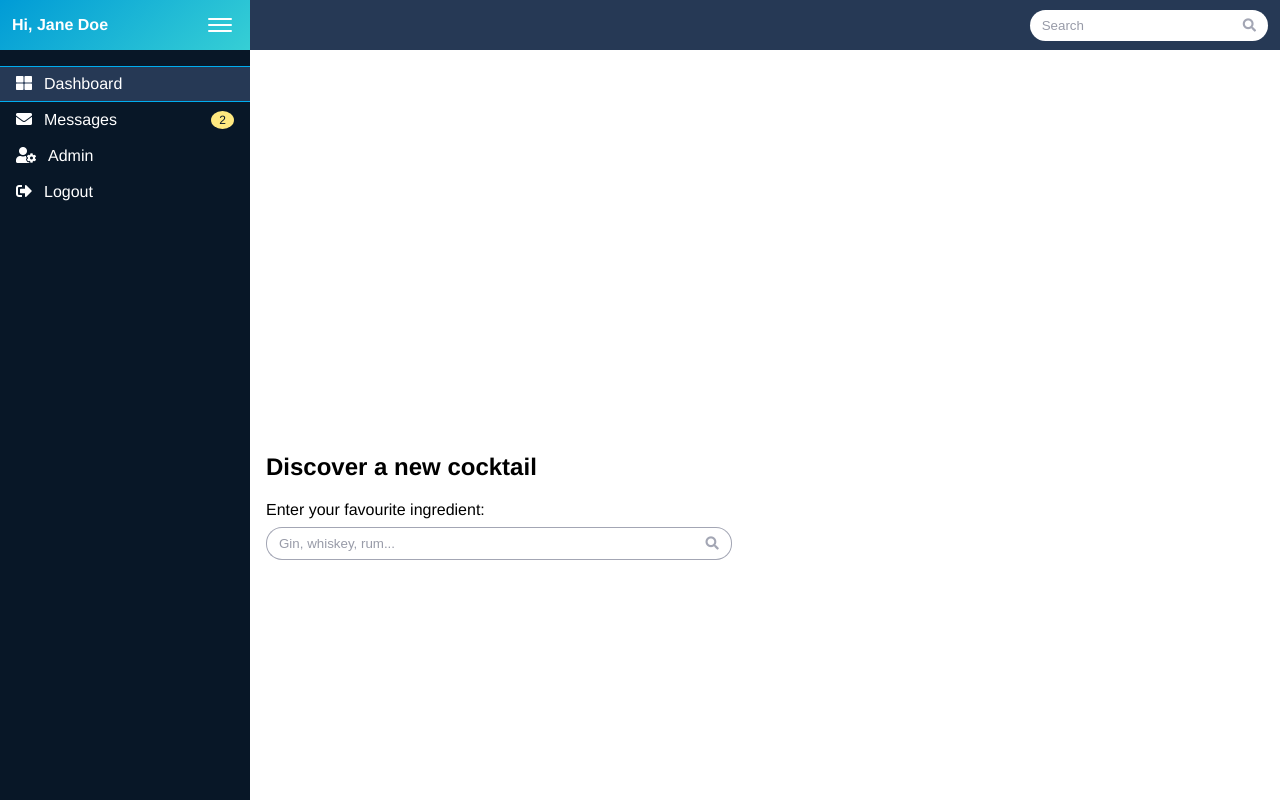
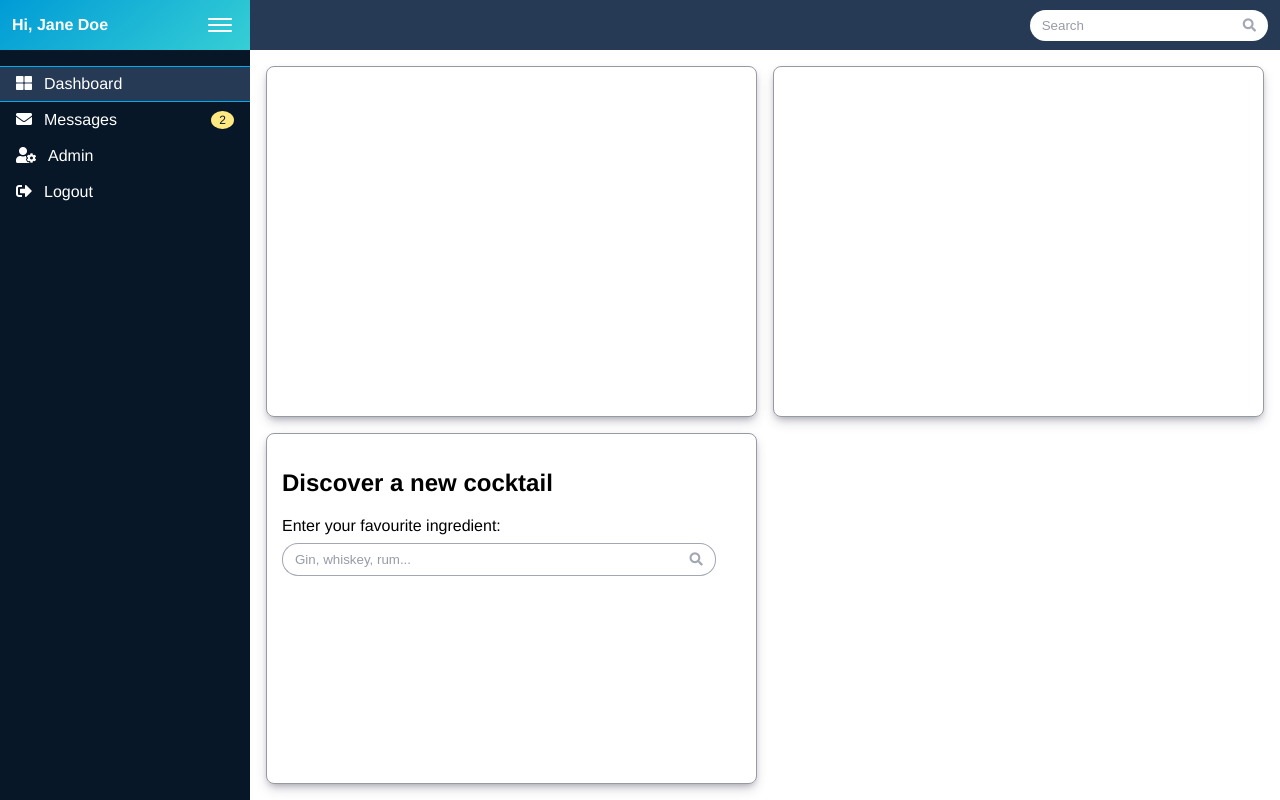
Before and after one commit to ejgoodwin/dashboard_app_potato, a Vue app: page / in a window 1280 px wide. Built offline with nearby package versions, Linux system fonts and the light colour scheme.

Commit message:
Add card class wtih border to widget cards

```diff
--- a/src/components/Dashboard.vue
+++ b/src/components/Dashboard.vue
@@ -1,8 +1,8 @@
 <template>
   <div class="dashboard">
-  	<one></one>
-  	<two></two>
-  	<three></three>
+  	<one class="card"></one>
+  	<two class="card"></two>
+  	<three class="card"></three>
   </div>
 </template>
 
--- a/src/index.css
+++ b/src/index.css
@@ -16,6 +16,13 @@ body {
 
 .app-container {
 	height: 100%;
+}
+
+.card {
+	border: 1px solid rgba(49, 53, 73, 0.5);
+	border-radius: 8px;
+	padding: 15px;
+	box-shadow: rgba(50, 50, 93, 0.25) 0px 6px 12px -2px, rgba(0, 0, 0, 0.3) 0px 3px 7px -3px;
 }
 
 @media screen and (min-width: 800px) {
```
